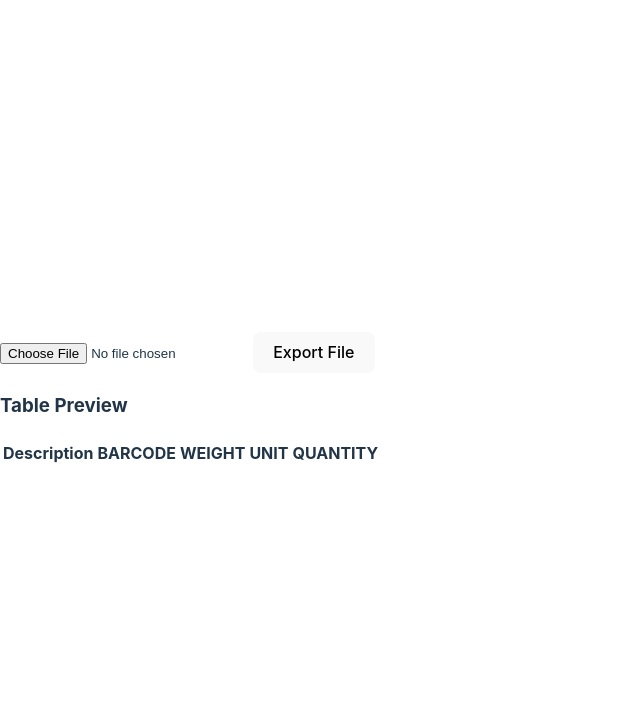
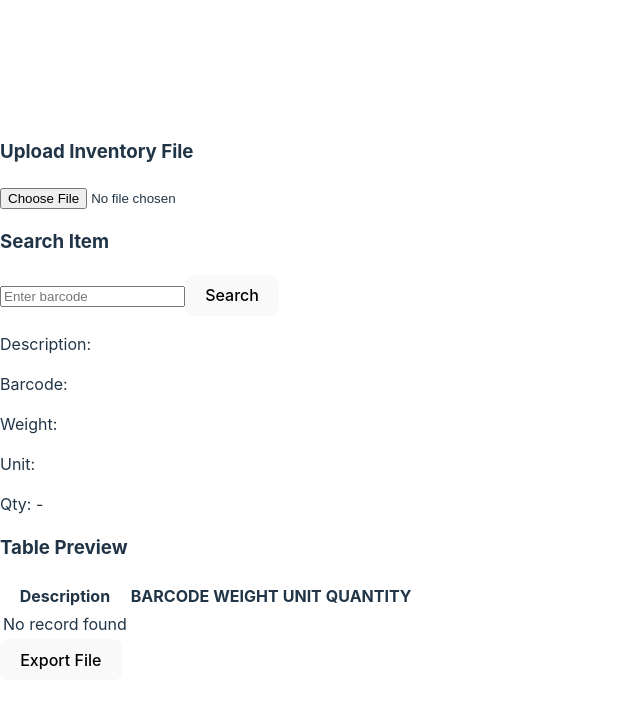
Before and after one commit to geekinDpink/ims, a React (Vite) app: page / in a window 1280 px wide. Shown: the top 708 px of the page, without its empty margins (0-640 px from the left). Built offline with nearby package versions, Linux system fonts and the light colour scheme.

Commit message:
Add Search Item by on barcode

```diff
--- a/src/App.jsx
+++ b/src/App.jsx
@@ -3,6 +3,7 @@ import { read, utils, writeFile } from "xlsx";
 
 const App = () => {
   const [data, setData] = useState([]);
+  const [selItem, setSelItem] = useState({});
 
   const handleFileUpload = async (event) => {
     const data = await parseExcelFile(event.target.files[0]);
@@ -30,10 +31,41 @@ const App = () => {
     // For example, you could use the Fetch API to upload the file to a backend endpoint
   };
 
+  const handleSubmit = async (event) => {
+    event.preventDefault();
+
+    const itemBarCode = event.target[0].value;
+    const searchResults = data.filter((row) => row.BARCODE === itemBarCode);
+    setSelItem(searchResults[0]);
+    console.log("search result", searchResults[0]);
+  };
+
   return (
     <div>
+      <div>
+        <h3>Upload Inventory File</h3>
         <input type="file" onChange={handleFileUpload} />
-      <button onClick={handleExportFile}>Export File</button>
+      </div>
+      <div>
+        <h3>Search Item</h3>
+        <form onSubmit={handleSubmit}>
+          <input type="text" placeholder="Enter barcode" />
+          <button type="submit">Search</button>
+        </form>
+
+        {selItem ? (
+          <div>
+            <p>Description: {selItem.DESCRIPTION}</p>
+            <p>Barcode: {selItem.BARCODE}</p>
+            <p>Weight:{selItem.WEIGHT}</p>
+            <p>Unit: {selItem.UNIT}</p>
+            <p>Qty: {selItem.QUANTITY ?? "-"}</p>
+          </div>
+        ) : (
+          <p>Empty</p>
+        )}
+      </div>
+
       <div>
         <h3>Table Preview</h3>
         <table>
@@ -47,7 +79,8 @@ const App = () => {
             </tr>
           </thead>
           <tbody>
-            {data.map((row) => (
+            {data.length > 0 ? (
+              data.map((row) => (
                 <tr key={row.DESCRIPTION}>
                   <td>{row.DESCRIPTION}</td>
                   <td>{row.BARCODE}</td>
@@ -55,9 +88,18 @@ const App = () => {
                   <td>{row.UNIT}</td>
                   <td>{row.QUANTITY ?? "-"}</td>
                 </tr>
-            ))}
+              ))
+            ) : (
+              <tr>
+                <td>No record found</td>
+              </tr>
+            )}
           </tbody>
         </table>
+      </div>
+
+      <div>
+        <button onClick={handleExportFile}>Export File</button>
       </div>
     </div>
   );
```
Lines whose indentation alone changed are shown as unchanged.
